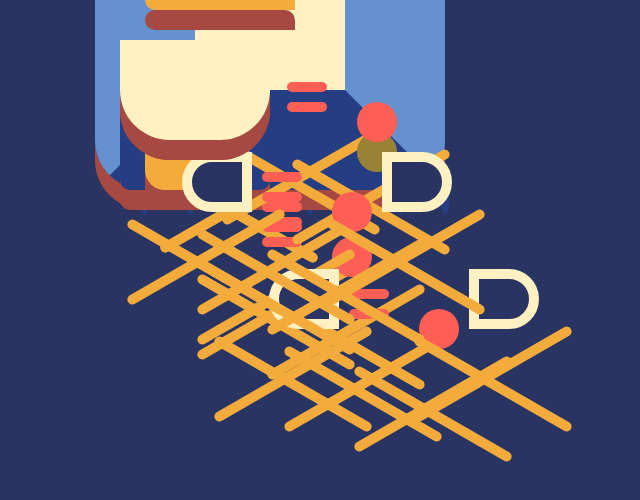
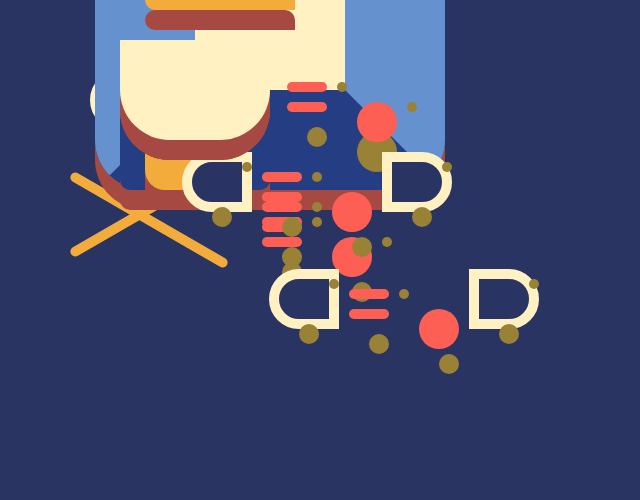
Before and after one commit to Francois-050499/CSS-Battle-Solutions-Retouch, a plain HTML site: page CSS Battle Solutions Retouch/css-battle-code10_index.html in a window 1280 px wide. Shown: the whole page, without its empty margins (537-1177 px from the left). Drawn offline with Linux system fonts and the light colour scheme.

Commit message:
Add files via upload

```diff
--- a/CSS Battle Solutions Retouch/css-battle-code10_index.html
+++ b/CSS Battle Solutions Retouch/css-battle-code10_index.html
@@ -16,75 +16,62 @@
 
     <div></div>
     <div></div>
-    <div></div>
-    <div></div>
     <span></span>
-
     <style>
-        body {
-            background-color: #1A4341;
+    * {
         position: relative;
-            display: flex;
-            align-items: center;
-            justify-content: center;
+        background: #1A4341;
     }
-
-        div {
+    div:nth-of-type(1) {
         width: 100px;
         height: 100px;
-            background-color: #F3AC3C;
+        background: #F3AC3C;
         border-radius: 50%;
+        margin: 92px 142px;
     }
-
-        div:nth-of-type(1),
-        div:nth-of-type(2),
-        div:nth-of-type(3) {
+    div:nth-of-type(2) {
+        margin: 42px 187px;
+    }
+    div,
+    div:nth-of-type(2)::before,
+    div:nth-of-type(2)::after {
         position: absolute;
-            background-color: #998235;
-            border-radius: 50%;
+        content: "";
+        width: 10px;
+        height: 180px;
+        background: #F3AC3C;
+        border-radius: 50px;
     }
-
-        div:nth-of-type(1) {
-            transform: translate(-15px, -15px);
-            width: 30px;
-            height: 30px;
+    div:nth-of-type(2)::before {
+        margin: 4px 9px;
+        transform: rotate(60deg);
     }
-
-        div:nth-of-type(2) {
-            transform: translate(0px, 25px);
-            width: 20px;
-            height: 20px;
+    div:nth-of-type(2)::after {
+        margin: 15px 9px;
+        transform: rotate(-60deg);
     }
-
-        div:nth-of-type(3) {
-            transform: translate(25px, -25px);
-            width: 10px;
-            height: 10px;
-        }
-
     span,
     span::before,
     span::after {
+        content: "";
         position: absolute;
+        border-radius: 50%;
+        background: #998235;
+    }
+    span {
+        width: 30px;
+        height: 30px;
+        margin: 112px 162px;
+    }
+    span::before {
+        width: 20px;
+        height: 20px;
+        margin: 45px 20px;
+    }
+    span::after {
         width: 10px;
-            height: 180px;
-            background-color: #F3AC3C;
-            z-index: -1;
-            border-radius: 5px;
-        }
-
-        span {
-            transform: translate(0px, -10px);
-        }
-
-        span::before {
-            content: "";
-            transform: translate(9px, 5px) rotate(60deg);
-        }
-
-        span::after {
-            content: "";
-            transform: translate(9px, 15px) rotate(-60deg);
+        height: 10px;
+        margin: 0px 50px;
     }
     </style>
 
```
Lines whose indentation alone changed are shown as unchanged.
